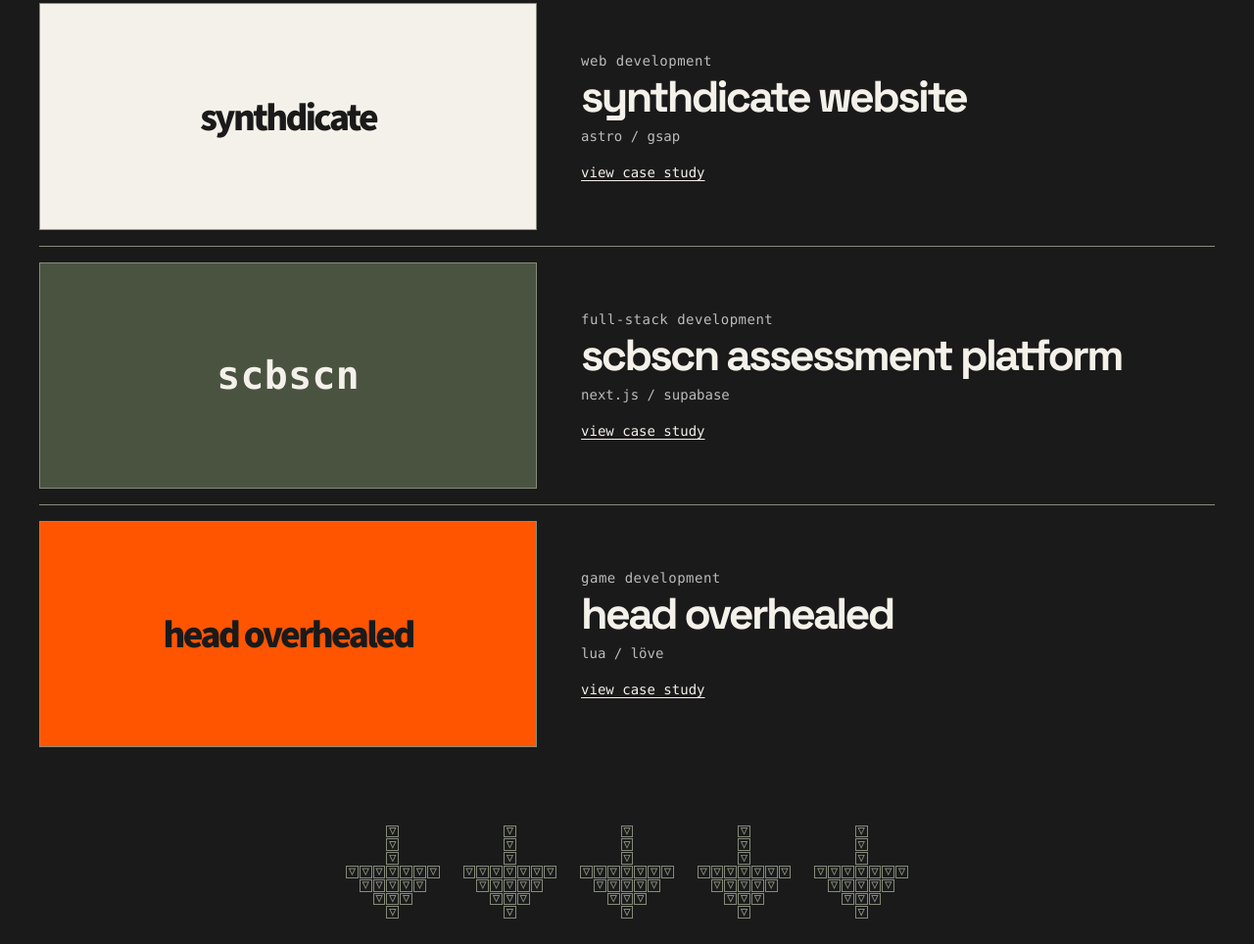
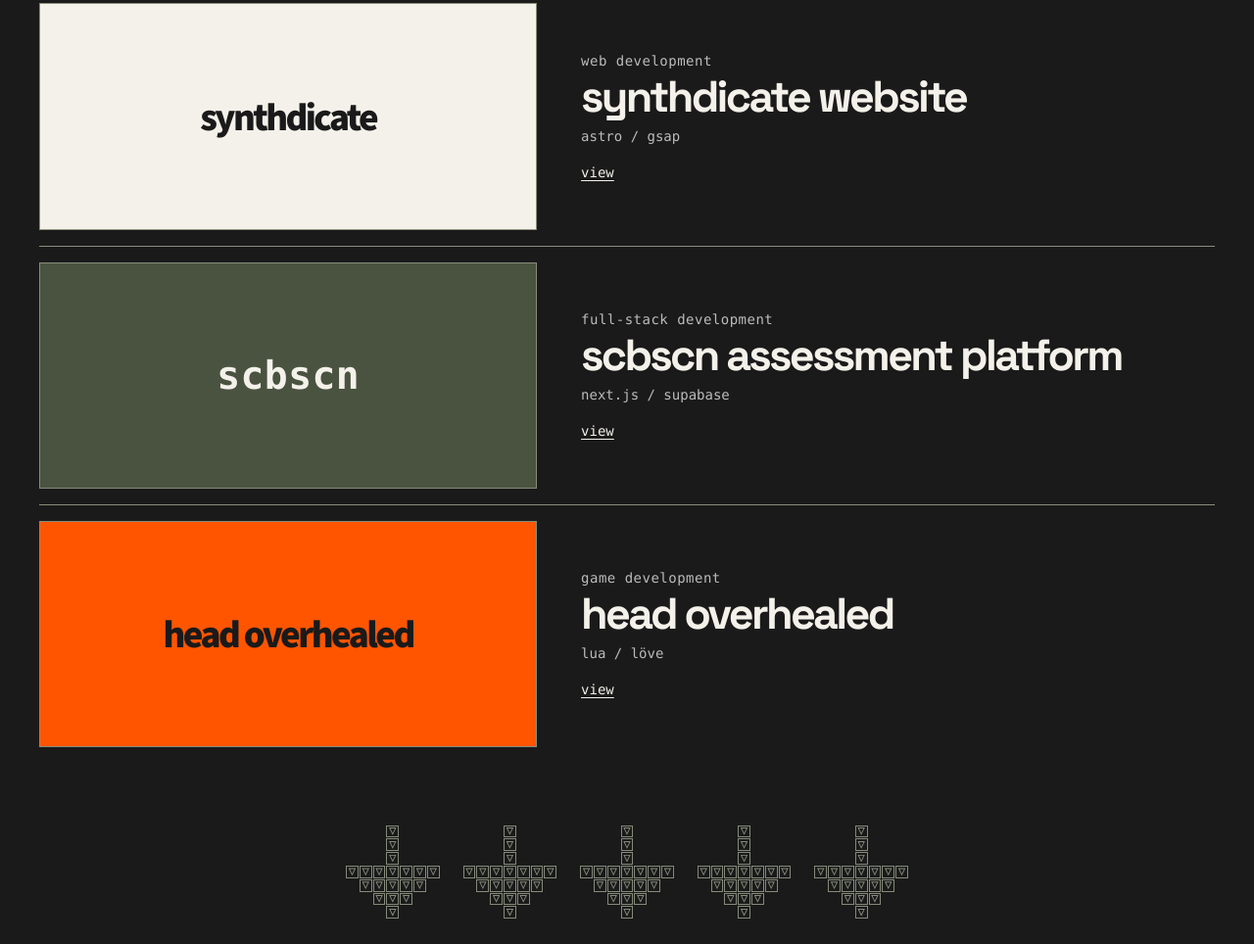
Before and after one commit to drusticc/portfolio, an Astro site: page / in a window 1280 px wide. Shown: the part 961-1925 px from the top of the page at 98% size. Built offline with nearby package versions, Linux system fonts and the light colour scheme; Astro itself is replaced by a stand-in of ours.

Commit message:
Use simpler project labels

```diff
--- a/src/pages/index.astro
+++ b/src/pages/index.astro
@@ -43,7 +43,7 @@ const projectUrl = (slug: string) => `${home}projects/${slug}/`;
                 <p class="label">{project.label}</p>
                 <h3>{project.title}</h3>
                 <p class="project-stack">{project.stack.join(' / ')}</p>
-                <span class="project-cta">View case study</span>
+                <span class="project-cta">View</span>
               </div>
             </a>
           </article>
```
Also changed, not shown: README.md.
